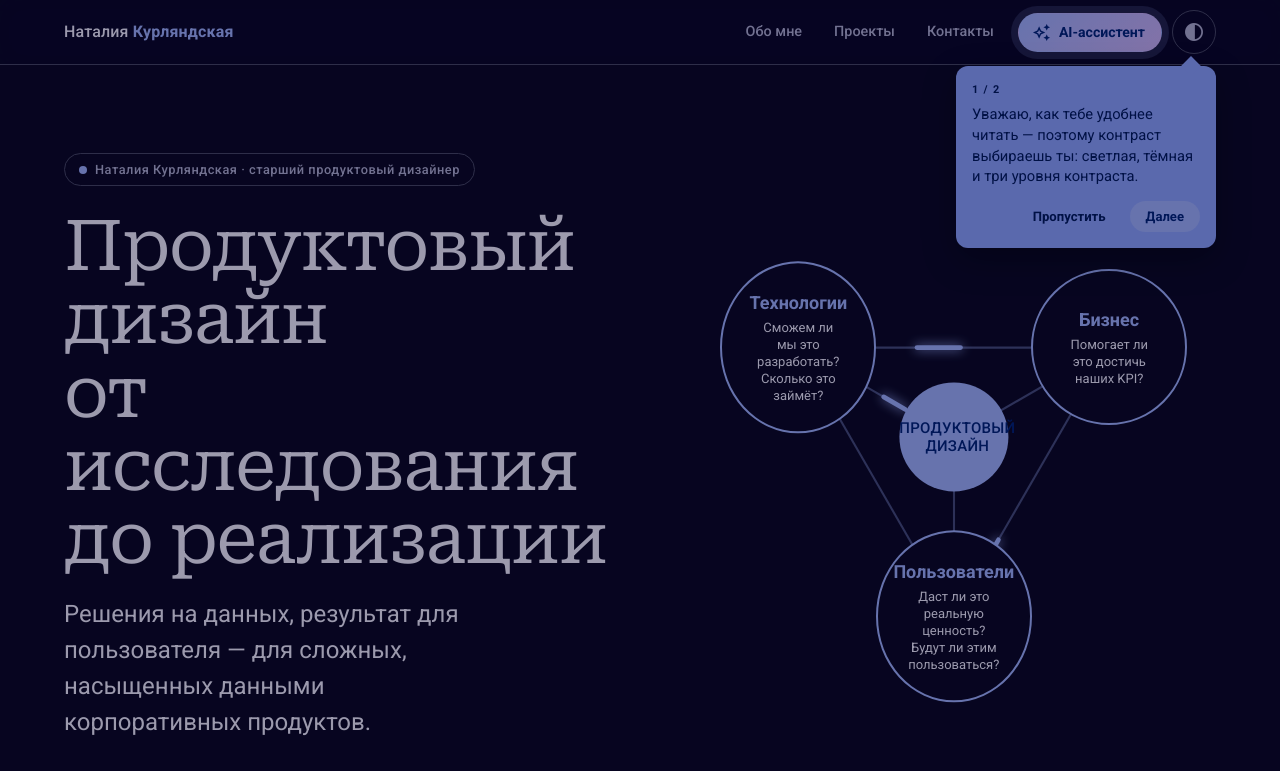
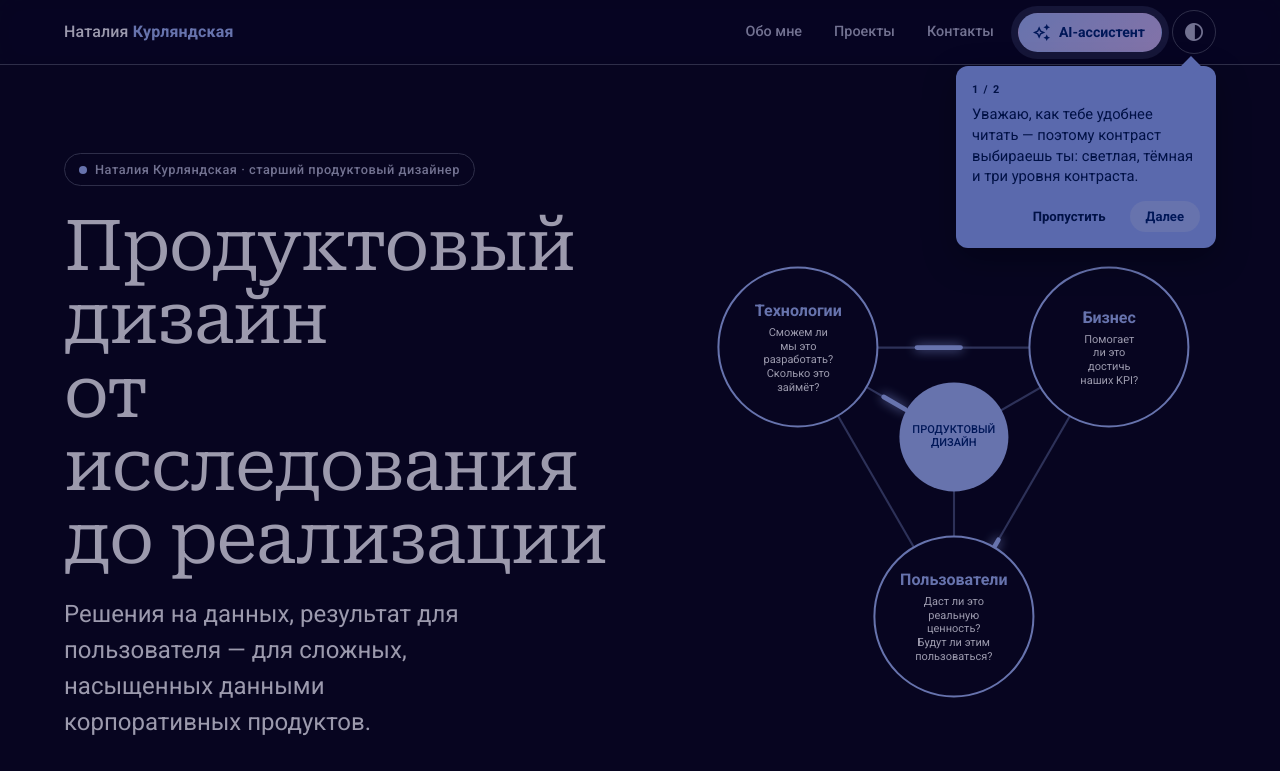
Before and after one commit to NatKourl/portfolio-kurlyandskaya, a plain HTML site: page index.html in a window 1280 px wide. Shown: the top 771 px of the page. Drawn offline with nearby package versions, Linux system fonts and the light colour scheme.

Commit message:
RU hero triad: keep nodes circular, fit text inside

```diff
--- a/styles.css
+++ b/styles.css
@@ -362,14 +362,14 @@ footer{border-top:1px solid var(--outline-variant);padding:48px 0 56px;backgroun
 .tri-core{position:absolute;left:50%;top:40.3%;width:21%;aspect-ratio:1;transform:translate(-50%,-50%);
   border-radius:50%;background:var(--primary);color:var(--on-primary);
   display:grid;place-items:center;text-align:center;z-index:3}
-.tri-core span{font-size:clamp(11px,1.7vw,15px);font-weight:500;letter-spacing:.02em;line-height:1.2}
-.tri-node{position:absolute;width:30%;aspect-ratio:1;transform:translate(-50%,-50%);
+.tri-core span{font-size:clamp(8px,1.25vw,11px);font-weight:500;letter-spacing:0;line-height:1.15;padding:0 4px}
+.tri-node{position:absolute;width:31%;aspect-ratio:1;transform:translate(-50%,-50%);
   border-radius:50%;background:var(--surface);color:var(--on-surface);
   border:2px solid var(--primary);
   display:flex;flex-direction:column;align-items:center;justify-content:center;text-align:center;
-  padding:5% 7%;box-sizing:border-box;z-index:2}
-.tri-node .tn-label{font-size:clamp(12px,1.6vw,18px);font-weight:700;color:var(--primary);margin-bottom:5%}
-.tri-node .tn-q{font-size:clamp(8px,1.05vw,13px);line-height:1.3;color:var(--on-surface)}
+  padding:4% 9%;box-sizing:border-box;overflow:hidden;z-index:2}
+.tri-node .tn-label{font-size:clamp(11px,1.45vw,16px);font-weight:700;color:var(--primary);margin-bottom:4%}
+.tri-node .tn-q{font-size:clamp(7px,0.92vw,11px);line-height:1.25;color:var(--on-surface);overflow-wrap:break-word}
 .n-tech{left:20.1%;top:23%}
 .n-biz{left:79.9%;top:23%}
 .n-users{left:50%;top:74.75%}
```
